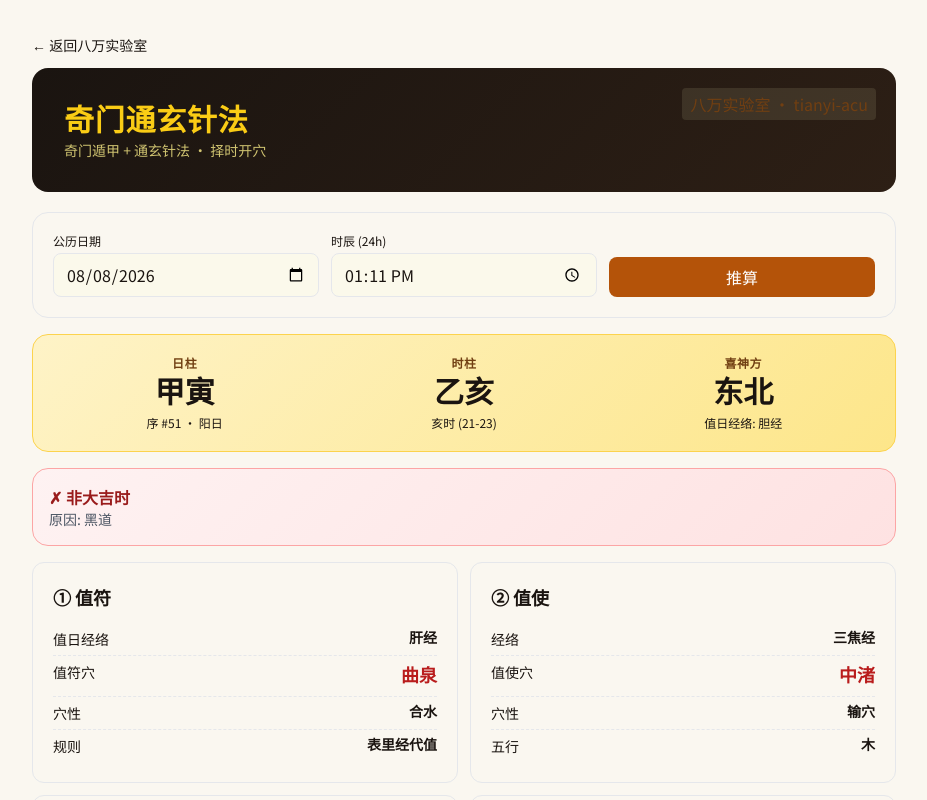
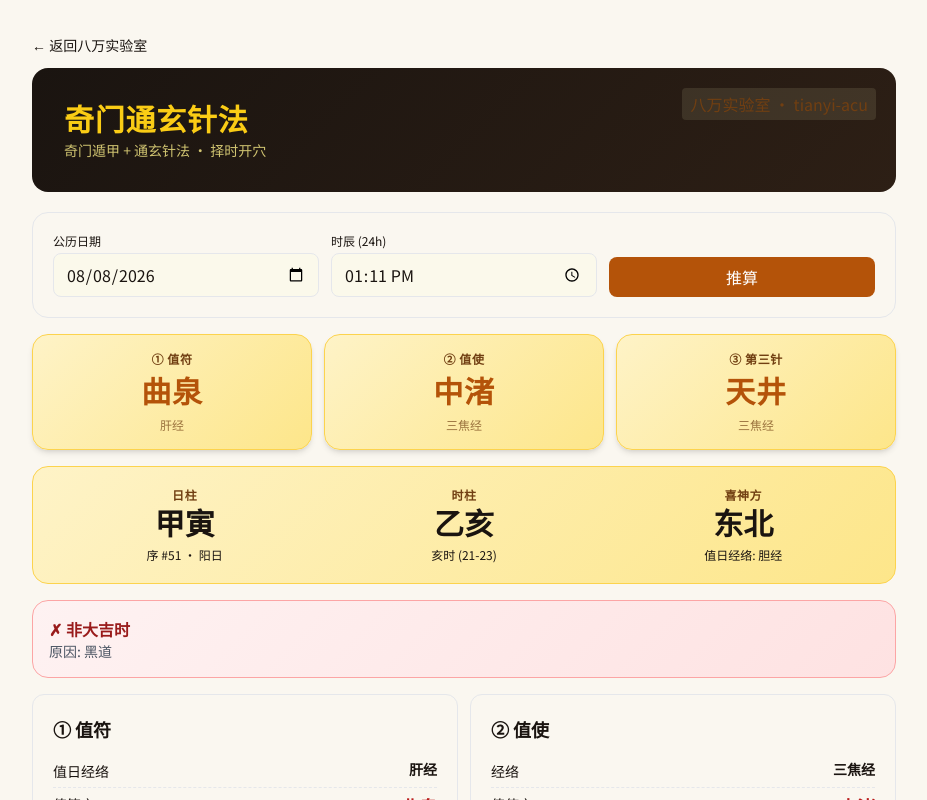
Before and after one commit to ckcai131/tianyi-acu, a Next.js app: page / in a window 1280 px wide. Shown: the top 800 px of the page, without its empty margins (176-1103 px from the left). Built offline with nearby package versions, Linux system fonts and the light colour scheme.

Commit message:
ui: 推算按钮下增加三穴重点卡片
三个穴位是本项目的核心输出, 需要重点显示:
- 卡片横排 (grid-cols-3)
- 穴位名 3xl 大字号金色突出 (text-gold)
- 经络小字号辅助
- 金色渐变背景 (#fef3c7 → #fde68a)

新增 NeedleCard 组件复用

```diff
--- a/src/app/page.tsx
+++ b/src/app/page.tsx
@@ -71,6 +71,13 @@ export default function HomePage() {
         </div>
         <button onClick={handleCalc}
                 className="px-4 py-2 bg-gold text-white rounded-lg hover:opacity-90">推算</button>
+      </div>
+
+      {/* 三穴重点展示 */}
+      <div className="grid grid-cols-3 gap-3 mb-4">
+        <NeedleCard label="① 值符" acupoint={result.zhiFu?.acupoint} jingLuo={result.zhiFu?.actualJingLuo} />
+        <NeedleCard label="② 值使" acupoint={result.zhiShi?.acupoint} jingLuo={result.zhiShi?.jingLuo} />
+        <NeedleCard label="③ 第三针" acupoint={result.zhiYangYin?.acupoint} jingLuo={result.zhiYangYin?.jingLuo} />
       </div>
 
       {/* 干支 Banner */}
@@ -191,3 +198,14 @@ function Row({ k, v, acc }: { k: string; v?: string; acc?: boolean }) {
     </div>
   )
 }
+
+function NeedleCard({ label, acupoint, jingLuo }: { label: string; acupoint?: string; jingLuo?: string }) {
+  return (
+    <div className="rounded-2xl p-4 text-center shadow-md"
+         style={{background: 'linear-gradient(135deg, #fef3c7 0%, #fde68a 100%)', border: '1px solid #fcd34d'}}>
+      <div className="text-xs text-yellow-900 font-semibold tracking-wider mb-2">{label}</div>
+      <div className="text-3xl font-bold font-serif text-gold mb-1.5 tracking-wide">{acupoint || '-'}</div>
+      <div className="text-xs text-yellow-900/70 font-medium">{jingLuo || '-'}</div>
+    </div>
+  )
+}
```
